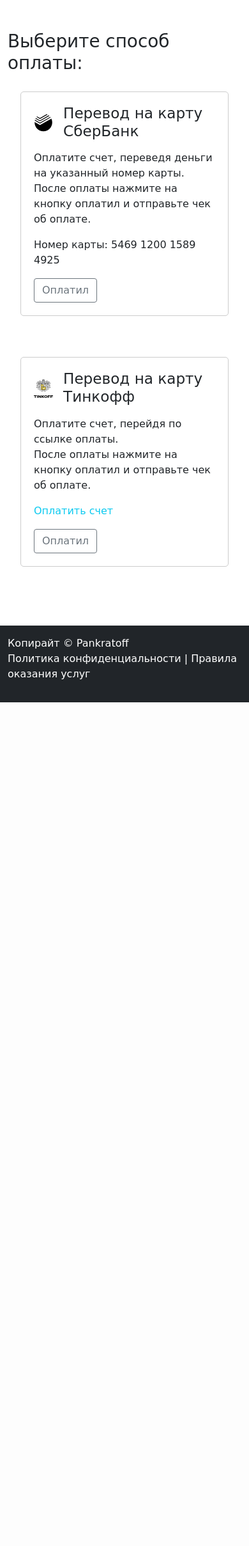
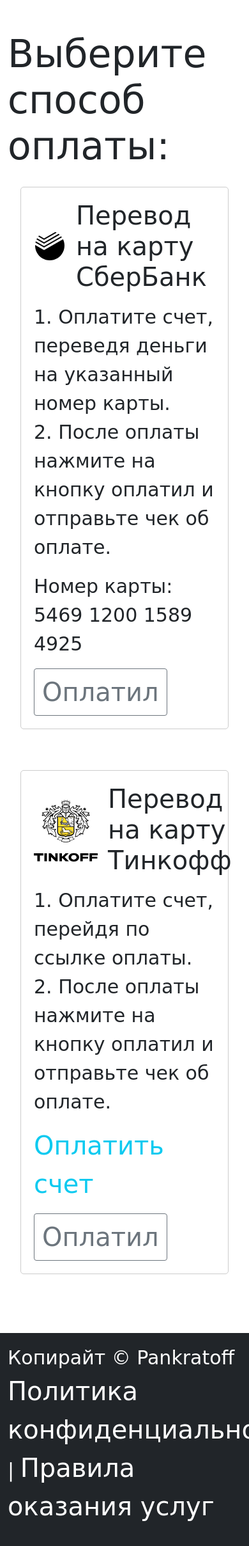
Before and after one commit to Artem089/pankratoff2, a Django app: page /payment/ in a window 390 px wide; the page is wider, and only the part inside the window is pictured. Shown: the part 113-2530 px from the top of that part at 64% size. Before the commit the page ends 1211 px from the top of that part, so only its background shows below. Run offline with Django 4.2, Linux system fonts and the light colour scheme.

Commit message:
Правка файлов

```diff
--- a/bot/templates/pages/detail.html
+++ b/bot/templates/pages/detail.html
@@ -39,7 +39,7 @@
     </div>
     <div class="my-5">
         <h2 class="pt-5 mt-5 text-center fw-bold text-uppercase mb-4">Тарифы</h2>
-        <div class="row row-cols-1 row-cols-sm-2 row-cols-lg-4 justify-content-evenly">
+        <div class="row row-cols-1 row-cols-sm-2 row-cols-lg-4">
             {% for product in products %}
             <div class="col-lg-4 col-md-6 mb-4">
                 <div class="card">
--- a/bot/templates/pages/faqs.html
+++ b/bot/templates/pages/faqs.html
@@ -2,7 +2,7 @@
 {% load static %}
 
 {% block content %}
-<div class="container my-5">
+<div class="container faqs my-5">
     <h1 class="">Часто задаваемые вопросы:</h1>
     <div class="accordion" id="faqAccordion">
         <div class="accordion-item">
--- a/bot/templates/pages/payment.html
+++ b/bot/templates/pages/payment.html
@@ -3,18 +3,18 @@
 
 {% block content %}
 <div class="container my-5">
-    <h1 class="">Выберите способ оплаты:</h1>
+    <h1 class="pay_h1">Выберите способ оплаты:</h1>
     <div class="row">
-        <div class="col-md-6 col-lg-6 mb-4">
+        <div class="col-md-12 col-lg-6 mb-4 pay">
             <div class="payment-option">
                 <div class="d-flex  align-items-center mb-3">
                     <img class="flex-end" src="{% static 'sber.svg' %}" alt="SberBank" width="30">
                     <h3 class="my-0 mx-3">Перевод на карту СберБанк</h3>
                 </div>
-                <p>Оплатите счет, переведя деньги на указанный номер карты.
-                    <br>После оплаты нажмите на кнопку оплатил и отправьте чек об оплате.</p>
+                <p>1. Оплатите счет, переведя деньги на указанный номер карты.
+                    <br>2. После оплаты нажмите на кнопку оплатил и отправьте чек об оплате.</p>
                 <p>Номер карты: 5469 1200 1589 4925</p>
-                <a href="https://t.me/TR_GAMEbot" class="btn btn-outline-secondary">Оплатил</a>
+                <a href="https://t.me/TR_GAMEbot" class="btn btn-outline-secondary pay-btn">Оплатил</a>
             </div>
         </div>
         <!--        <div class="col-md-6 col-lg-6 mb-4">-->
@@ -41,17 +41,17 @@
         <!--                <a href="https://t.me/TR_GAMEbot" class="btn btn-outline-secondary">Оплатил</a>-->
         <!--            </div>-->
         <!--        </div>-->
-        <div class="col-md-6 col-lg-6 mb-4">
+        <div class="col-md-12 col-lg-6 mb-4 pay">
             <div class="payment-option">
                 <div class="d-flex  align-items-center mb-3">
                     <img class="flex-end" src="{% static 'tinkoff.svg' %}" alt="Tinkoff" width="30">
                     <h3 class="my-0 mx-3">Перевод на карту Тинкофф</h3>
                 </div>
-                <p>Оплатите счет, перейдя по ссылке оплаты.
-                    <br>После оплаты нажмите на кнопку оплатил и отправьте чек об оплате.</p>
+                <p>1. Оплатите счет, перейдя по ссылке оплаты.
+                    <br>2. После оплаты нажмите на кнопку оплатил и отправьте чек об оплате.</p>
                 <p><a class="text-decoration-none text-info"
                       href="https://www.tinkoff.ru/rm/pankratov.artem34/BTDcp73404">Оплатить счет</a></p>
-                <a href="https://t.me/TR_GAMEbot" class="btn btn-outline-secondary">Оплатил</a>
+                <a href="https://t.me/TR_GAMEbot" class="btn btn-outline-secondary pay-btn">Оплатил</a>
             </div>
         </div>
     </div>
--- a/static/css/style.css
+++ b/static/css/style.css
@@ -52,12 +52,57 @@
 }
 
 
-@media (max-width: 1100px) {
-  .filter {
-    flex-direction: column;
-  }
-  .input-group{
-  padding-bottom: 20px;}
+@media (max-width: 768px) {
+      .filter {
+            flex-direction: column;
+      }
+      .input-group{
+            padding-bottom: 20px;
+      }
+      .accordion-body{
+            font-size: 40px;
+      }
+      .accordion-item button{
+            font-size: 50px;
+      }
+      .faqs h1{
+            font-size: 80px;
+      }
+      .manager img{
+            width: 100px;
+      }
+      .manager a{
+            font-size: 40px;
+      }
+      .collapse a{
+            font-size: 30px;
+      }
+      .footer p,a{
+            font-size: 30px;
+      }
+
+}
+
+@media (max-width: 1100px){
+       .pay_h1{
+            font-size: 60px;
+      }
+      .pay p{
+            font-size: 30px;
+      }
+      .pay h3, a{
+            font-size: 40px;
+      }
+      .pay-btn{
+            font-size: 40px;
+      }
+      .payment-option img{
+            width: 100px;
+      }
+}
+
+@media (max-width: 576px){
+
 }
 
 
```
